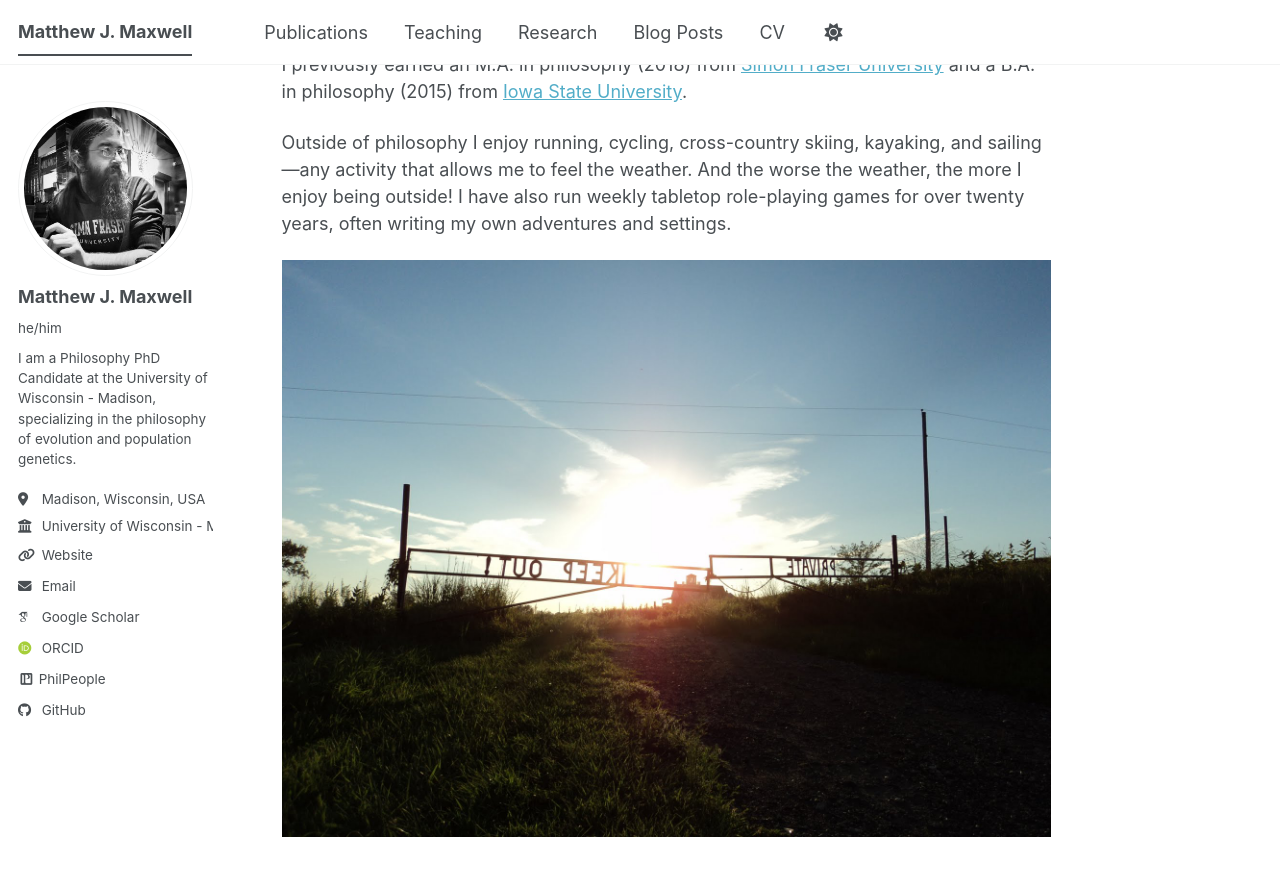
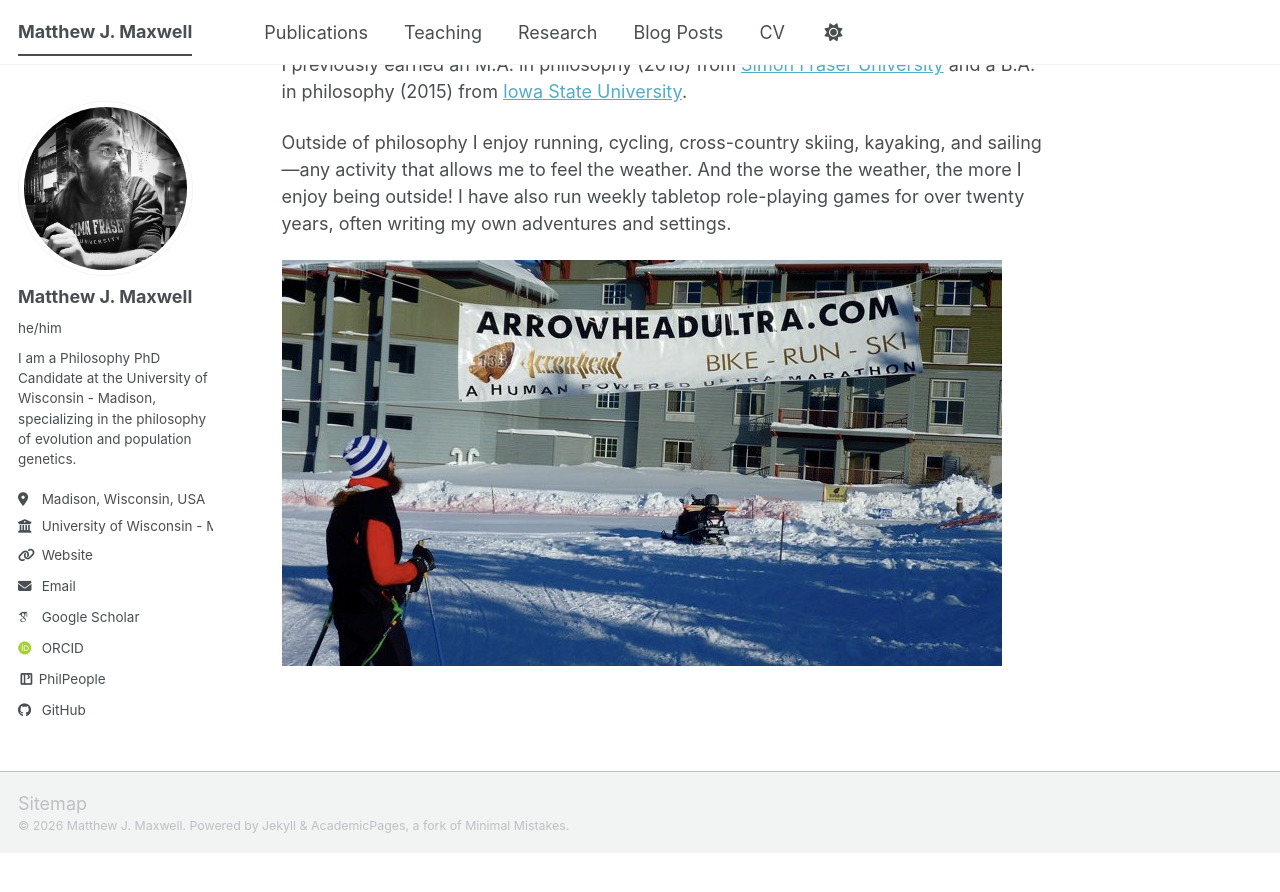
Before and after one commit to mattjmaxwell/mattjmaxwell.github.io, a Jekyll site: the page built from _pages/about.md, in a window 1280 px wide and 900 px high, scrolled down 486 px. Shown: the top 892 px of the window. Built offline with Jekyll 4.4.1, drawn with Linux system fonts in a browser that asks for light colours; some web fonts are replaced; a script bundle is joined from its source files by our own code; library files that are not in the unit come from our copies; after the commit the page ends 1339 px from its top, so only the background shows below that.

Commit message:
Update about.md

```diff
--- a/_pages/about.md
+++ b/_pages/about.md
@@ -25,4 +25,4 @@ Outside of philosophy I enjoy running, cycling, cross-country skiing, kayaking,
 And the worse the weather, the more I enjoy being outside!
 I have also run weekly tabletop role-playing games for over twenty years, often writing my own adventures and settings.
 
-![](/files/keepout.jpg)
+![](/files/AHUFinish.jpg)
```
